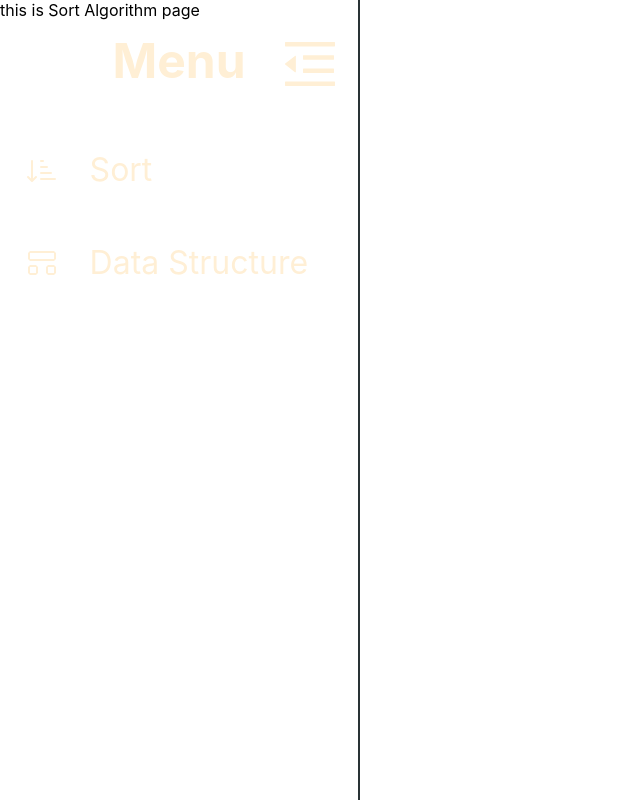
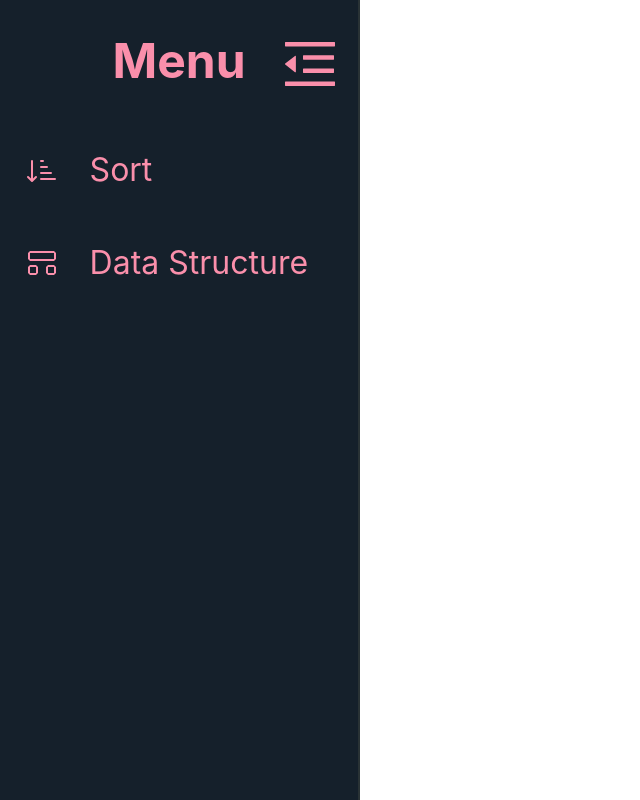
Before and after one commit to wackyjoker/Algolizer, a Next.js app: page /sort in a window 1280 px wide. Shown: the whole page, without its empty margins (0-640 px from the left). Built offline with nearby package versions, Linux system fonts and the light colour scheme.

Commit message:
adding next theme to adapt theme later

```diff
--- a/components/Header/Header.module.scss
+++ b/components/Header/Header.module.scss
@@ -5,11 +5,11 @@
     width: calc(200px + 10rem);
     position: fixed;
     z-index: 2;
-    color: papayawhip;
+    color: $header-text-color;
     border-right: 2px solid rgb(41, 50, 53);
     margin-left: 0;
     transition: ease-in 0.5s width;
-    background: var(--header-bg-color);
+    background: $header-bg-color;
     &.active {
       width: 0;
       transition: ease-out 0.2s width;
@@ -30,7 +30,7 @@
     position: relative;
     display: flex;
     justify-content: center;
-    h2 {
+    a{
       overflow: hidden;
     }
     &.active {
@@ -51,8 +51,8 @@
         transition: ease-out 0.5s transform, linear 300ms color;
       }
       &:hover {
-        background-color: var(--header-item-color--hovered);
-        color: $header-text-color-selected;
+        background-color: tomato;
+        color: $header-text-color-interacted;
       }
     }
   }
@@ -70,7 +70,7 @@
       &__link {
         color: $header-text-color
         &--selected {
-          color: $header-text-color-selected
+          color: $header-text-color-interacted
         }
       }
     }
--- a/package.json
+++ b/package.json
@@ -11,6 +11,7 @@
   "dependencies": {
     "classnames": "^2.3.1",
     "next": "12.1.0",
+    "next-themes": "^0.1.1",
     "react": "17.0.2",
     "react-dom": "17.0.2",
     "react-icons": "^4.3.1",
--- a/styles/_variables.scss
+++ b/styles/_variables.scss
@@ -1,4 +1,4 @@
 $header-bg-color: rgb(21, 32, 43);
 $bg-color:rgb(23, 36, 48);
-$header-text-color:#f7618a;
-$header-text-color-selected:#de1856;
+$header-text-color:#fa8fab;
+$header-text-color-interacted:#de1856;
```
Also changed, not shown: 1 other file (tests, documents, lock files or other folders).
